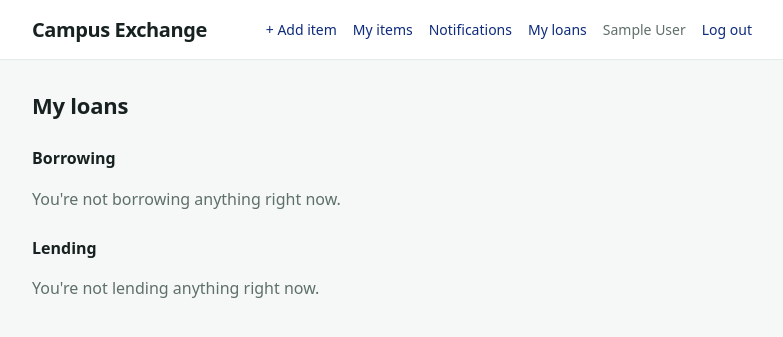
After one commit to MohamedK040/campus-exchange, a Flask app: page /my-loans in a window 1280 px wide. The commit adds this page. Shown: the top 337 px of the page, without its empty margins (248-1031 px from the left). Run offline with Flask 3, Linux system fonts and the light colour scheme; the visitor is signed in with stand-in values (Sample User, id 1); data that the repository does not hold is empty.

Commit message:
Add My loans page (borrowing and lending) and Giveaway option. Fixed other small things aswell

```diff
--- a/app.py
+++ b/app.py
@@ -6,6 +6,7 @@ import os
 import random
 from flask_mail import Mail, Message
 from dotenv import load_dotenv
+from datetime import datetime
 
 load_dotenv()
 
@@ -49,7 +50,7 @@ class Item(db.Model):
     category = db.Column(db.String(60))
     owner_id = db.Column(db.Integer, db.ForeignKey("user.id"))
     owner = db.relationship("User", backref="items")
-
+    is_giveaway = db.Column(db.Boolean, default=False)
 
 class Request(db.Model):
     id = db.Column(db.Integer, primary_key=True)
@@ -58,6 +59,11 @@ class Request(db.Model):
     status = db.Column(db.String(20), default="pending")
     item = db.relationship("Item", backref="requests")
     requester = db.relationship("User")
+
+class Notification(db.Model):
+    id = db.Column(db.Integer, primary_key=True)
+    message = db.Column(db.String(255), nullable=False)
+    created_at = db.Column(db.DateTime, default=datetime.utcnow)
 
 def send_reset_email(to_email, code):
     msg = Message("Campus Exchange password reset code",
@@ -161,6 +167,7 @@ def new_item():
             description=request.form["description"],
             category=request.form["category"],
             owner_id=current_user.id,
+            is_giveaway=bool(request.form.get("is_giveaway")),
         )
         db.session.add(item)
         db.session.commit()
@@ -172,6 +179,23 @@ def new_item():
 def my_items():
     items = Item.query.filter_by(owner_id=current_user.id).all()
     return render_template("my_items.html", items=items)
+
+@app.route("/my-loans")
+@login_required
+def my_loans():
+    borrowing = Request.query.filter_by(
+        requester_id=current_user.id, status="accepted"
+    ).all()
+    lending = Request.query.join(Item).filter(
+        Item.owner_id == current_user.id, Request.status == "accepted"
+    ).all()
+    return render_template("my_loans.html", borrowing=borrowing, lending=lending)
+
+@app.route("/notifications")
+@login_required
+def notifications():
+    notes = Notification.query.order_by(Notification.created_at.desc()).all()
+    return render_template("notifications.html", notes=notes)
 
 @app.route("/items/<int:item_id>")
 def item_detail(item_id):
--- a/templates/base.html
+++ b/templates/base.html
@@ -71,6 +71,8 @@
                 {% if current_user.is_authenticated %}
                 <a href="{{ url_for('new_item') }}">+ Add item</a>
                 <a href="{{ url_for('my_items') }}">My items</a>
+                <a href="{{ url_for('notifications') }}">Notifications</a>
+                <a href="{{ url_for('my_loans') }}">My loans</a>
                 <span class="who">{{ current_user.name }}</span>
                 <a href="{{ url_for('logout') }}">Log out</a>
                 {% else %}
--- a/templates/index.html
+++ b/templates/index.html
@@ -12,6 +12,7 @@
         {% for item in items %}
             <li class="card">
             {% if item.category %}<span class="cat">{{ item.category }}</span>{% endif %}
+            {% if item.is_giveaway %}<span class="cat" style="background:#dbf1e4;color:#1f467a">Giveaway</span>{% endif %}
             <h3><a href="{{ url_for('item_detail', item_id=item.id) }}">{{ item.title }}</a></h3>
             {% if item.description %}<p>{{ item.description }}</p>{% endif %}
             </li>
--- a/templates/item_detail.html
+++ b/templates/item_detail.html
@@ -3,6 +3,7 @@
     <p><a href="{{ url_for('home') }}">&larr; Back to items</a></p>
     <h2>{{ item.title }}</h2>
     {% if item.category %}<span class="cat">{{ item.category }}</span>{% endif %}
+    {% if item.is_giveaway %}<span class="cat" style="background:#dbf1e4;color:#1f467a">Giveaway</span>{% endif %}
     {% if item.description %}<p class="muted">{{ item.description }}</p>{% endif %}
 
     {% if current_user.is_authenticated and current_user.id == item.owner_id %}
--- /dev/null
+++ b/templates/my_loans.html
@@ -0,0 +1,32 @@
+{% extends "base.html" %}
+{% block content %}
+    <h2>My loans</h2>
+
+    <h3>Borrowing</h3>
+    {% if borrowing %}
+        <ul class="cards">
+        {% for r in borrowing %}
+            <li class="card">
+                <h3><a href="{{ url_for('item_detail', item_id=r.item.id) }}">{{ r.item.title }}</a></h3>
+                <p class="muted">Owner: {{ r.item.owner.name }}</p>
+            </li>
+        {% endfor %}
+        </ul>
+    {% else %}
+        <p class="muted">You're not borrowing anything right now.</p>
+    {% endif %}
+
+    <h3>Lending</h3>
+    {% if lending %}
+        <ul class="cards">
+        {% for r in lending %}
+            <li class="card">
+                <h3><a href="{{ url_for('item_detail', item_id=r.item.id) }}">{{ r.item.title }}</a></h3>
+                <p class="muted">Borrowed by: {{ r.requester.name }}</p>
+            </li>
+        {% endfor %}
+        </ul>
+    {% else %}
+        <p class="muted">You're not lending anything right now.</p>
+    {% endif %}
+{% endblock %}
--- a/templates/new_item.html
+++ b/templates/new_item.html
@@ -5,6 +5,9 @@
         <p><label>Title <span class="req">*</span><br><input type="text" name="title" required></label></p>
         <p><label>Category<br><input type="text" name="category"></label></p>
         <p><label>Description<br><textarea name="description"></textarea></label></p>
+        <label style="display:flex;align-items:center;gap:8px;font-weight:600">
+            <input type="checkbox" name="is_giveaway" style="width:auto"> This is a giveaway (no return needed)
+        </label>
         <p><button type="submit">Save item</button></p>
     </form>
 {% endblock %}
```
Also changed, not shown: templates/notifications.html (added, +16 -0 lines).
